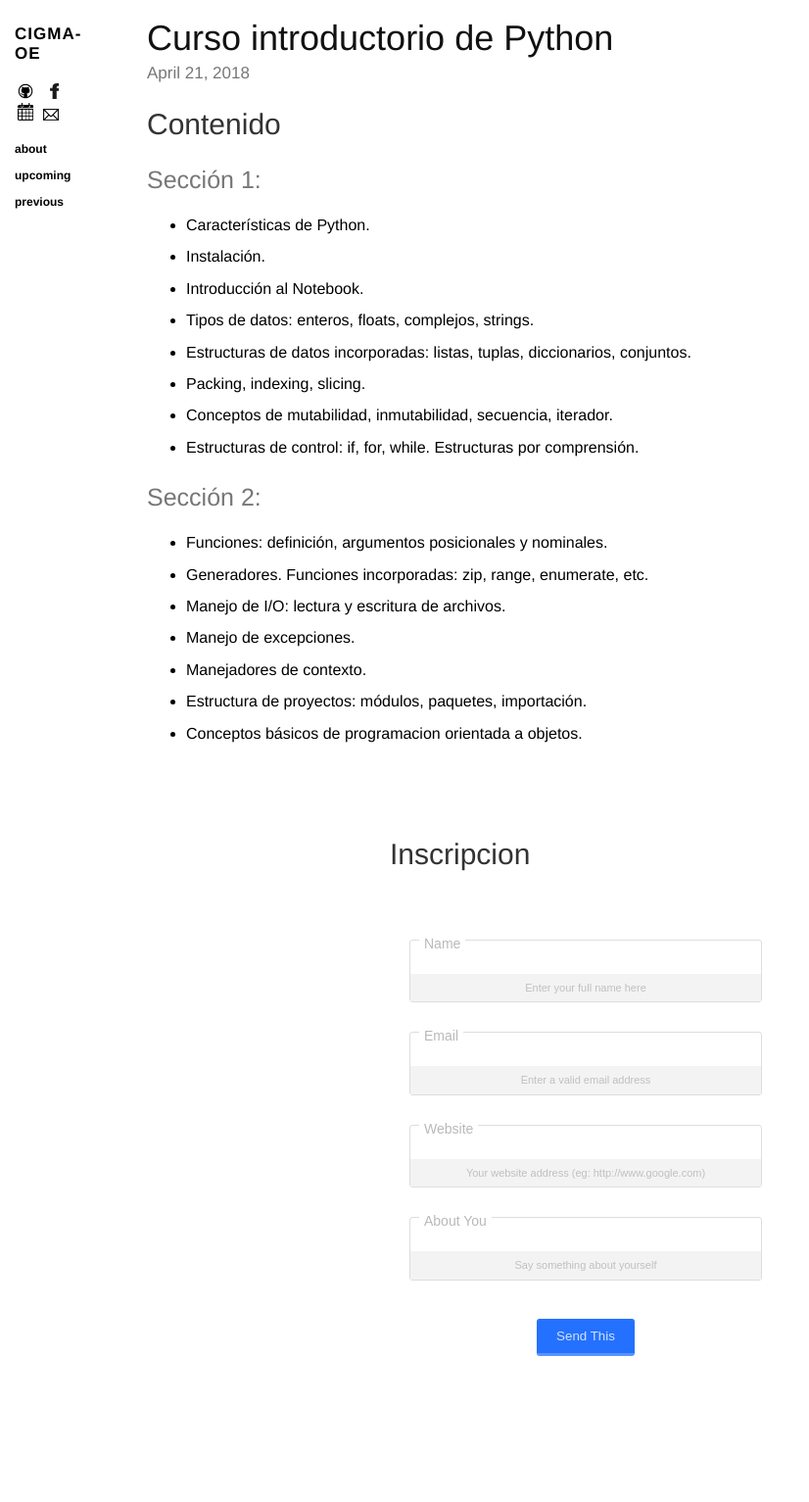
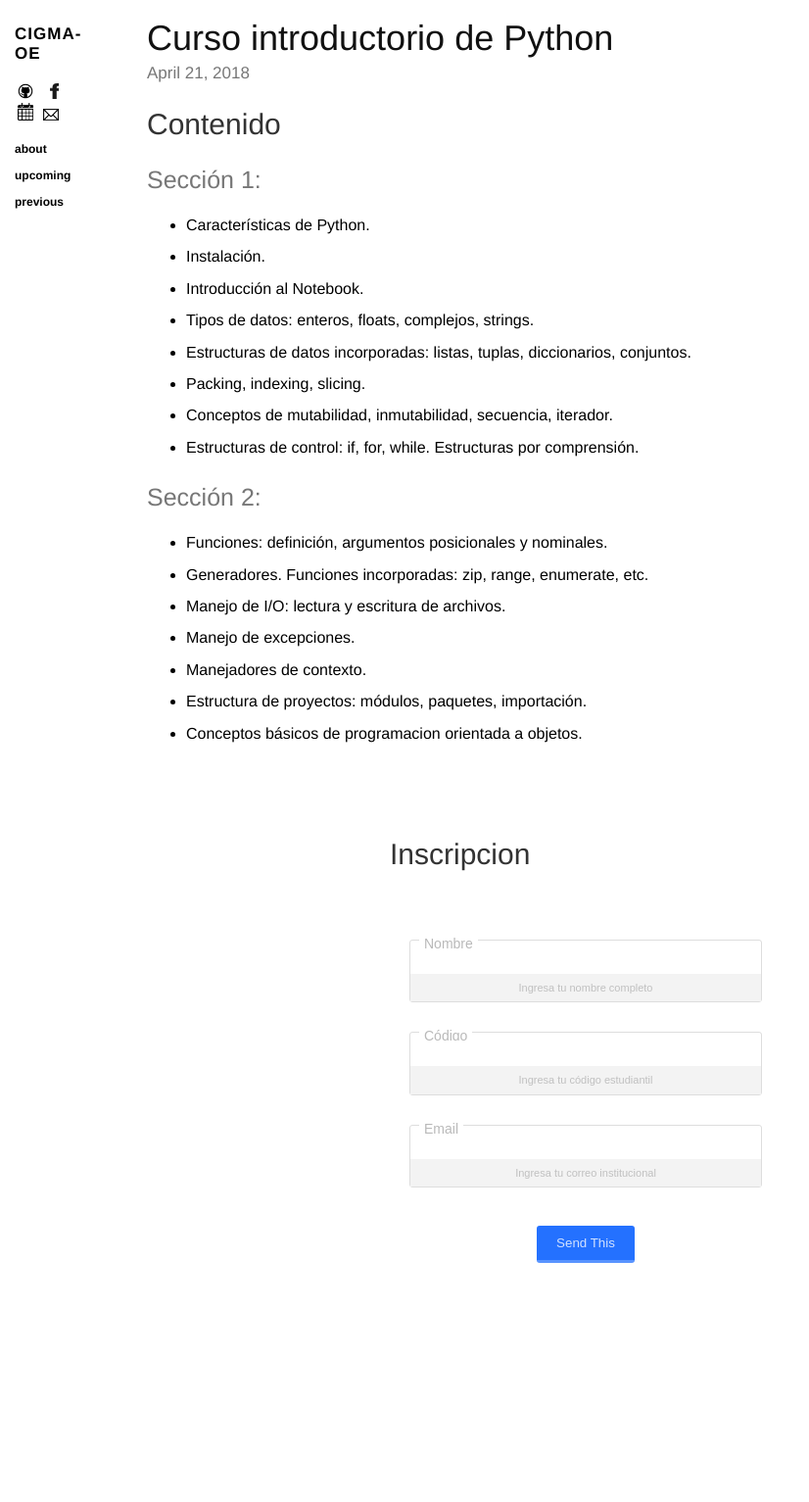
Before and after one commit to camiloll/cigma-oe.github.io, a Jekyll site: the page built from _posts/2018-04-21-python.markdown, in a window 1280 px wide. Shown: the whole page at 98% size, without its empty margins (0-826 px from the left). Built offline with Jekyll 4.4.1, drawn with Linux system fonts in a browser that asks for light colours; nearby versions of some CDN libraries; after the commit the page ends 1438 px from its top, so only the background shows below that.

```diff
--- a/_layouts/post.html
+++ b/_layouts/post.html
@@ -14,8 +14,6 @@ layout: layout
   {{ content }}
 
   <div class="form-style-7">
-    <h2>Inscripcion</h2>
-    <form class="form-style-7">
     <style type="text/css">
     .form-style-7{
       max-width:400px;
@@ -128,26 +126,23 @@ layout: layout
       color:#fff;
   }
     </style>
+    <h2>Inscripcion</h2>
+    <form class="form-style-7">
     <ul>
       <li>
-          <label for="name">Name</label>
+        <label for="name">Nombre</label>
         <input type="text" name="name" maxlength="100">
-          <span>Enter your full name here</span>
+        <span>Ingresa tu nombre completo</span>
+      </li>
+      <li>
+        <label for="id">Código</label>
+        <input type="text" name="id" maxlength="12">
+        <span>Ingresa tu código estudiantil</span>
       </li>
       <li>
         <label for="email">Email</label>
-          <input type="email" name="email" maxlength="100">
-          <span>Enter a valid email address</span>
-        </li>
-        <li>
-          <label for="url">Website</label>
-          <input type="url" name="url" maxlength="100">
-          <span>Your website address (eg: http://www.google.com)</span>
-        </li>
-        <li>
-          <label for="bio">About You</label>
-          <textarea name="bio" onkeyup="adjust_textarea(this)"></textarea>
-          <span>Say something about yourself</span>
+        <input type="email" name="email" maxlength="25">
+        <span>Ingresa tu correo institucional</span>
       </li>
       <li>
         <input type="submit" value="Send This" >
```
Also changed, not shown: index.md (+1 -1 lines), upcoming.md (+5 -4 lines). Lines whose indentation alone changed are shown as unchanged.
